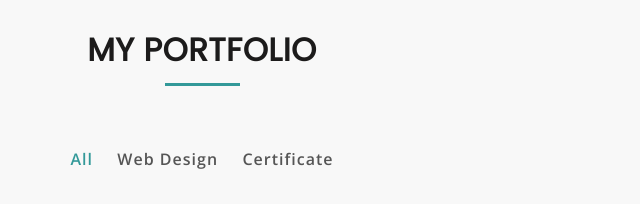
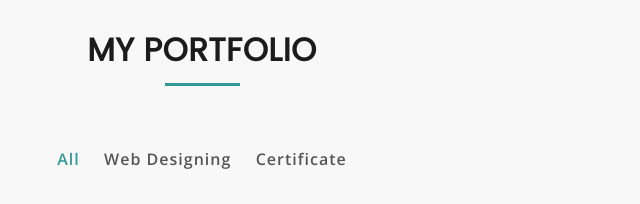
Before and after one commit to AmnaRabeeh/Portfolio, a plain HTML site: page index.html in a window 1280 px wide. Shown: the part 1922-2126 px from the top of the page, 438-1078 px from the left. Drawn offline with nearby package versions, Linux system fonts and the light colour scheme.

Commit message:
Update index.html

```diff
--- a/index.html
+++ b/index.html
@@ -200,7 +200,7 @@
 							<div class="mu-portfolio-filter-area">
 								<ul class="mu-simplefilter">
 					                <li class="active" data-filter="all">All</li>
-					                <li data-filter="1">Web Design</li>
+					                <li data-filter="1">Web Designing</li>
 					                <li data-filter="2">Certificate</li>
 
 					            </ul>
```
